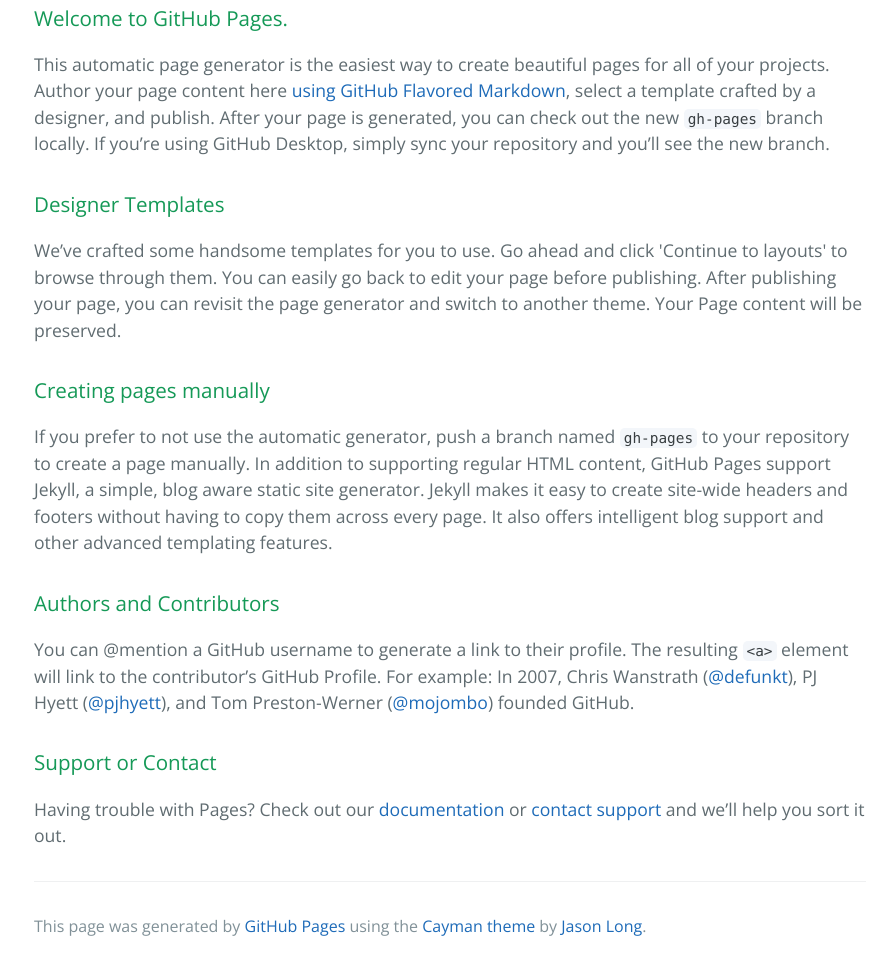
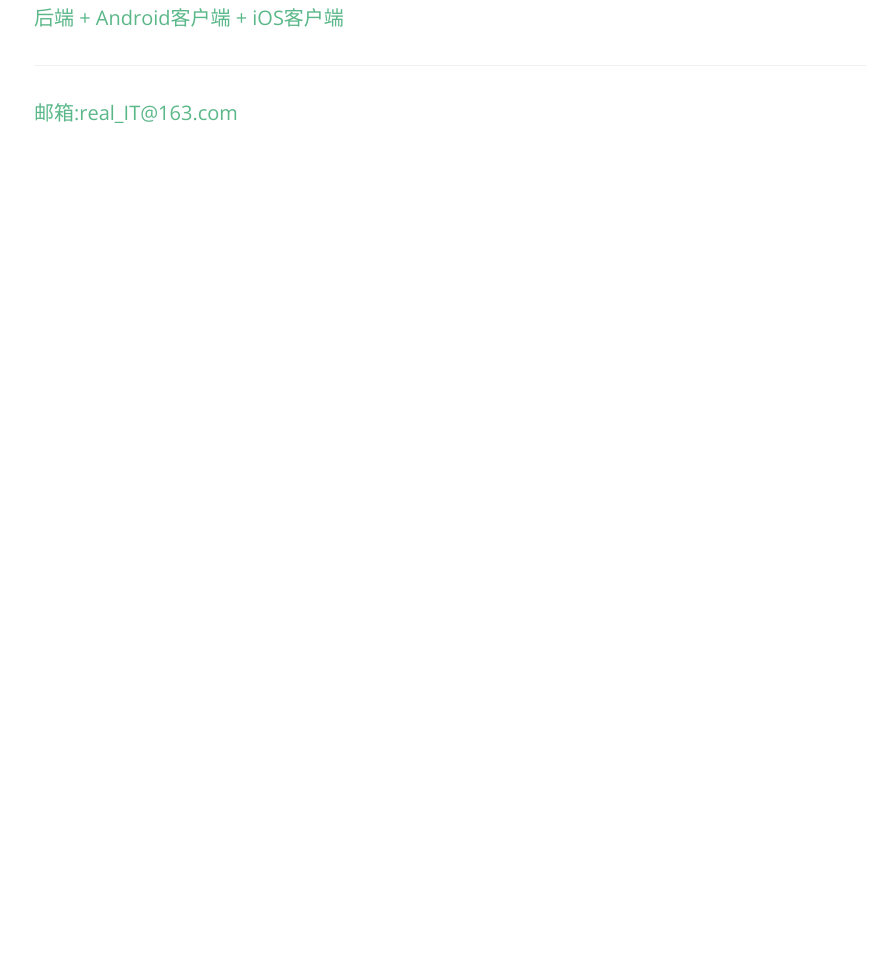
Before and after one commit to realITStudio/realITStudio.github.io, a plain HTML site: page index.html in a window 1280 px wide. Shown: the part 346-1316 px from the top of the page, without its empty margins (190-1085 px from the left). After the commit the page ends 800 px from the top, so only its background shows below. Drawn offline with nearby package versions, Linux system fonts and the light colour scheme.

Commit message:
Update index.html

```diff
--- a/index.html
+++ b/index.html
@@ -16,34 +16,11 @@
     </section>
 
     <section class="main-content">
-      <h3>
-<a id="welcome-to-github-pages" class="anchor" href="#welcome-to-github-pages" aria-hidden="true"><span aria-hidden="true" class="octicon octicon-link"></span></a>Welcome to GitHub Pages.</h3>
-
-<p>This automatic page generator is the easiest way to create beautiful pages for all of your projects. Author your page content here <a href="https://guides.github.com/features/mastering-markdown/">using GitHub Flavored Markdown</a>, select a template crafted by a designer, and publish. After your page is generated, you can check out the new <code>gh-pages</code> branch locally. If you’re using GitHub Desktop, simply sync your repository and you’ll see the new branch.</p>
-
-<h3>
-<a id="designer-templates" class="anchor" href="#designer-templates" aria-hidden="true"><span aria-hidden="true" class="octicon octicon-link"></span></a>Designer Templates</h3>
-
-<p>We’ve crafted some handsome templates for you to use. Go ahead and click 'Continue to layouts' to browse through them. You can easily go back to edit your page before publishing. After publishing your page, you can revisit the page generator and switch to another theme. Your Page content will be preserved.</p>
-
-<h3>
-<a id="creating-pages-manually" class="anchor" href="#creating-pages-manually" aria-hidden="true"><span aria-hidden="true" class="octicon octicon-link"></span></a>Creating pages manually</h3>
-
-<p>If you prefer to not use the automatic generator, push a branch named <code>gh-pages</code> to your repository to create a page manually. In addition to supporting regular HTML content, GitHub Pages support Jekyll, a simple, blog aware static site generator. Jekyll makes it easy to create site-wide headers and footers without having to copy them across every page. It also offers intelligent blog support and other advanced templating features.</p>
-
-<h3>
-<a id="authors-and-contributors" class="anchor" href="#authors-and-contributors" aria-hidden="true"><span aria-hidden="true" class="octicon octicon-link"></span></a>Authors and Contributors</h3>
-
-<p>You can @mention a GitHub username to generate a link to their profile. The resulting <code>&lt;a&gt;</code> element will link to the contributor’s GitHub Profile. For example: In 2007, Chris Wanstrath (<a href="https://github.com/defunkt" class="user-mention">@defunkt</a>), PJ Hyett (<a href="https://github.com/pjhyett" class="user-mention">@pjhyett</a>), and Tom Preston-Werner (<a href="https://github.com/mojombo" class="user-mention">@mojombo</a>) founded GitHub.</p>
-
-<h3>
-<a id="support-or-contact" class="anchor" href="#support-or-contact" aria-hidden="true"><span aria-hidden="true" class="octicon octicon-link"></span></a>Support or Contact</h3>
-
-<p>Having trouble with Pages? Check out our <a href="https://help.github.com/pages">documentation</a> or <a href="https://github.com/contact">contact support</a> and we’ll help you sort it out.</p>
+      <h3 class="project-tagline">后端 + Android客户端 + iOS客户端</h3>
 
       <footer class="site-footer">
 
-        <span class="site-footer-credits">This page was generated by <a href="https://pages.github.com">GitHub Pages</a> using the <a href="https://github.com/jasonlong/cayman-theme">Cayman theme</a> by <a href="https://twitter.com/jasonlong">Jason Long</a>.</span>
+       <h3 class="project-tagline">邮箱:real_IT@163.com</h3>
       </footer>
 
     </section>
```
